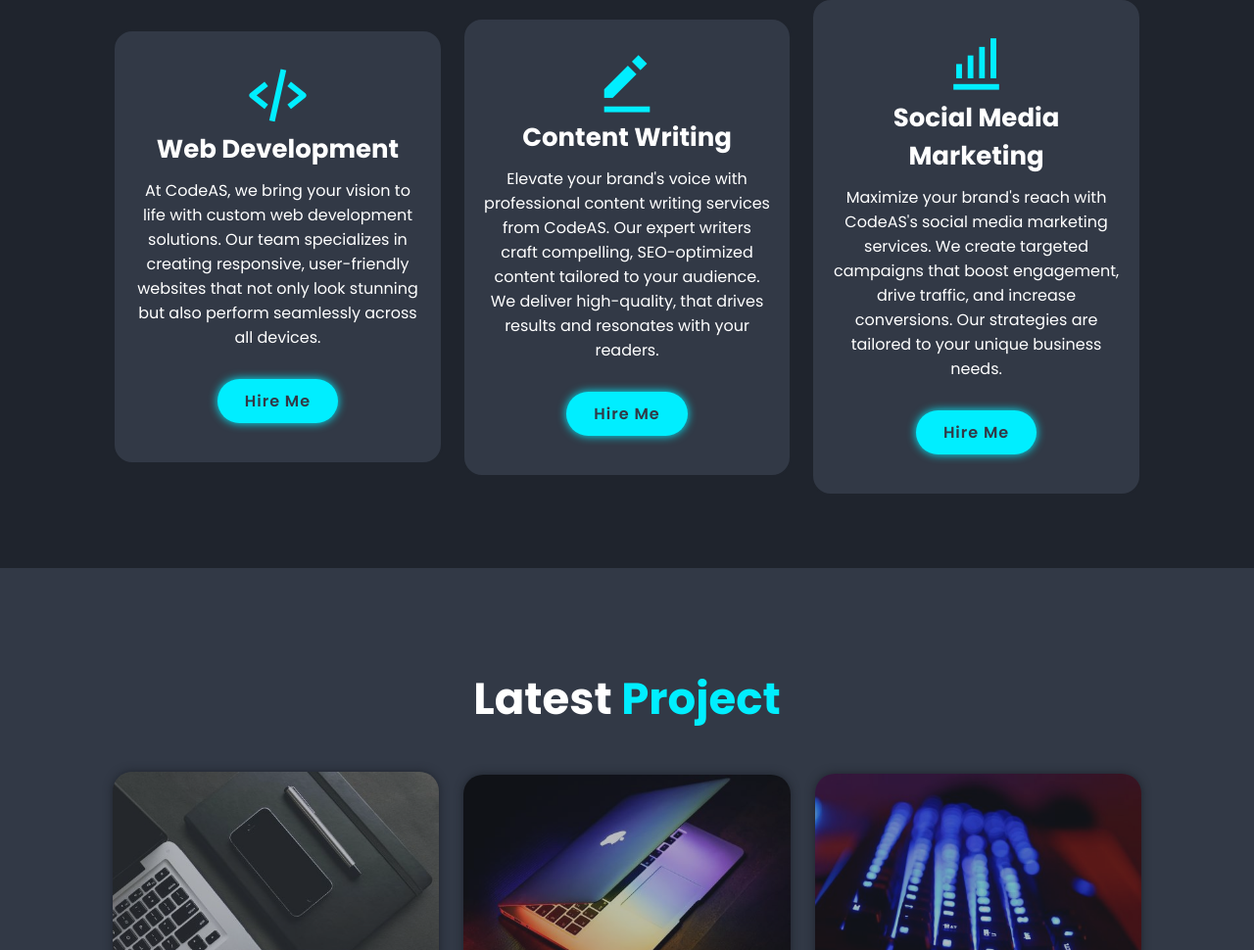
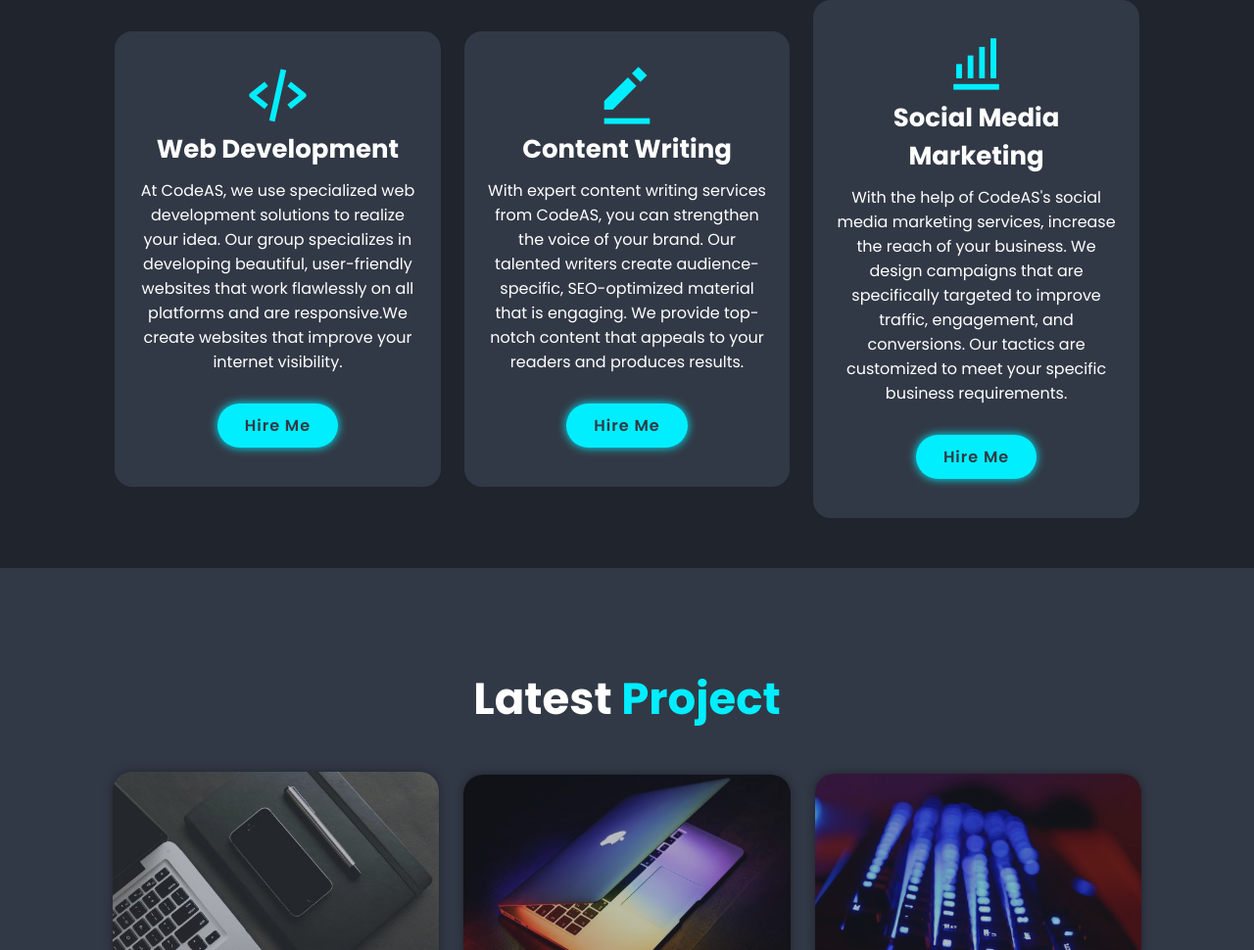
Before and after one commit to sohaib11222/CodeAS, a plain HTML site: page index.html in a window 1280 px wide. Shown: the part 1820-2790 px from the top of the page at 98% size. Drawn offline with nearby package versions, Linux system fonts and the light colour scheme.

Commit message:
Update index.html

```diff
--- a/index.html
+++ b/index.html
@@ -71,21 +71,29 @@
             <div class="services-box">
                 <i class='bx bx-code-alt'></i>
                 <h3>Web Development</h3>
-                <p>At CodeAS, we bring your vision to life with custom web development solutions. Our team specializes in creating responsive, user-friendly websites that not only look stunning but also perform seamlessly across all devices. </p>
+                <p>At CodeAS, we use specialized web development solutions to realize your idea. Our group specializes in developing beautiful, user-friendly websites that work flawlessly on all platforms and are responsive.We create websites that improve your internet visibility.
+
+ </p>
                 <a href="#contact" class="btn">Hire Me</a>
             </div>
 
             <div class="services-box">
                 <i class='bx bxs-edit-alt'></i>
                 <h3>Content Writing</h3>
-                <p>Elevate your brand's voice with professional content writing services from CodeAS. Our expert writers craft compelling, SEO-optimized content tailored to your audience. We deliver high-quality, that drives results and resonates with your readers.</p>
+                <p>With expert content writing services from CodeAS, you can strengthen the voice of your brand. Our talented writers create audience-specific, SEO-optimized material that is engaging. We provide top-notch content that appeals to your readers and produces results.
+
+
+</p>
                 <a href="#contact" class="btn">Hire Me</a>
             </div>
 
             <div class="services-box">
                 <i class='bx bx-bar-chart-alt'></i>
                 <h3>Social Media Marketing</h3>
-                <p>Maximize your brand's reach with CodeAS's social media marketing services. We create targeted campaigns that boost engagement, drive traffic, and increase conversions. Our strategies are tailored to your unique business needs.</p>
+                <p>With the help of CodeAS's social media marketing services, increase the reach of your business. We design campaigns that are specifically targeted to improve traffic, engagement, and conversions. Our tactics are customized to meet your specific business requirements.
+
+
+</p>
                 <a href="#contact" class="btn">Hire Me</a>
             </div>
         </div>
```
